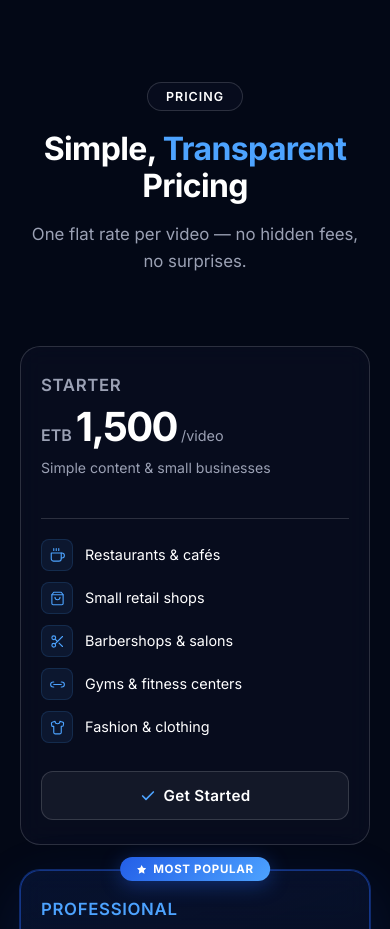
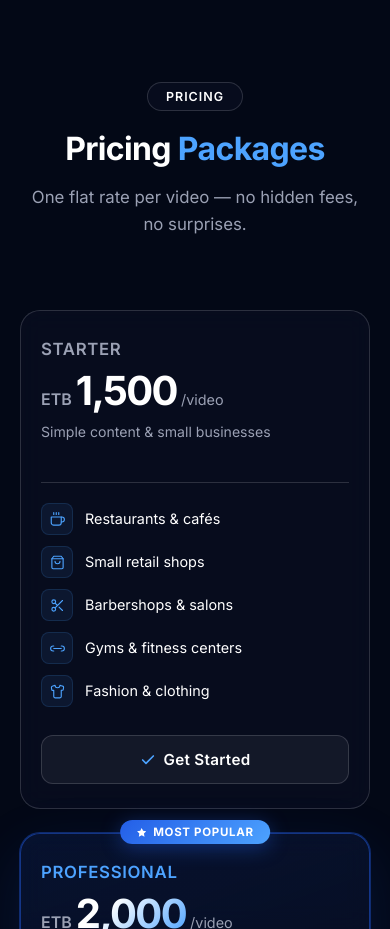
Before and after one commit to AMANI-BLU/HonzimaV2, a React (Vite) app: page / in a window 390 px wide. Shown: the part 4980-5909 px from the top of the page. Built offline with nearby package versions, Linux system fonts and the light colour scheme; no server answers; the database is empty.

Commit message:
service section responsive fixed

```diff
--- a/src/components/Pricing.tsx
+++ b/src/components/Pricing.tsx
@@ -188,7 +188,7 @@ export default function Pricing() {
                 <div className={styles.header}>
                     <div className={`${styles.badge} reveal`}>Pricing</div>
                     <h2 className={`${styles.title} reveal delay-1`}>
-                        Simple, <span className="highlight">Transparent</span> Pricing
+                        Pricing <span className="highlight">Packages</span>
                     </h2>
                     <p className={`${styles.subtitle} reveal delay-2`}>
                         One flat rate per video — no hidden fees, no surprises.
```
